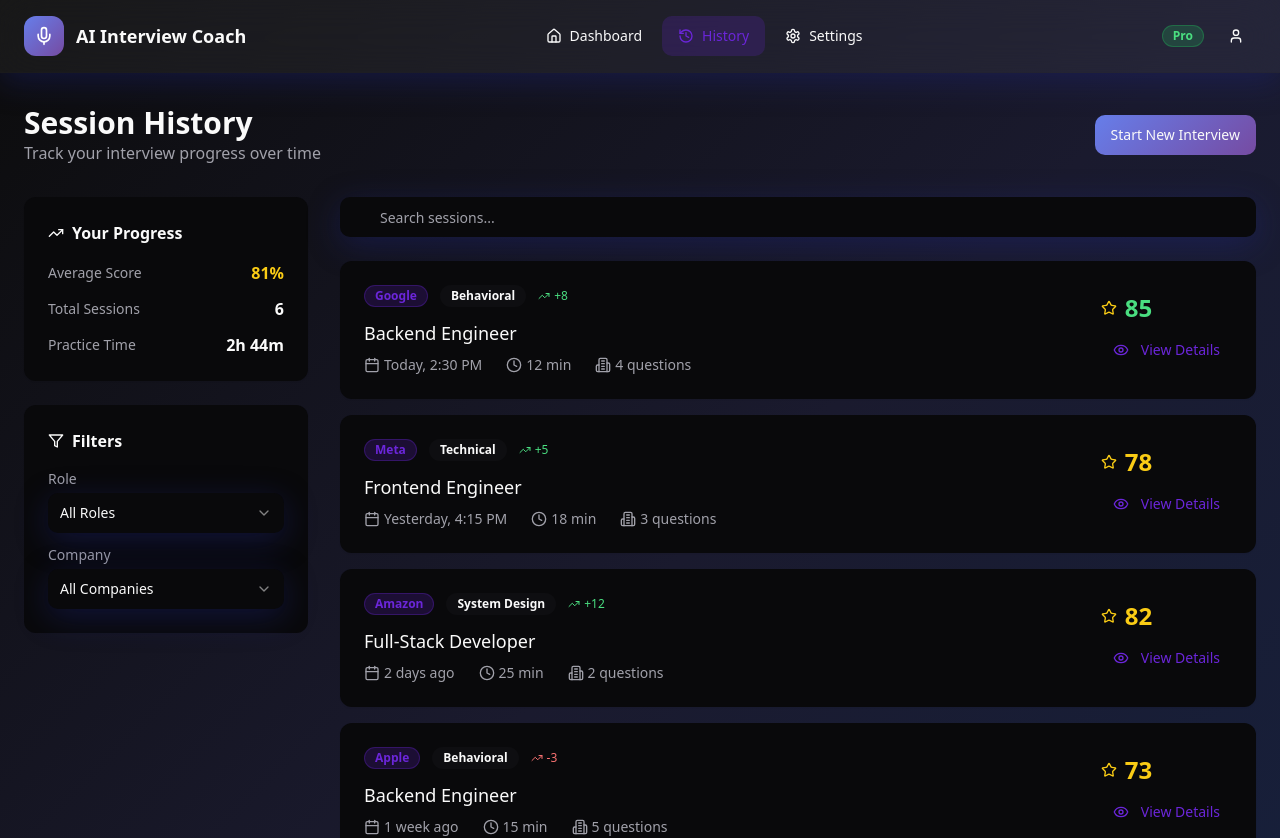
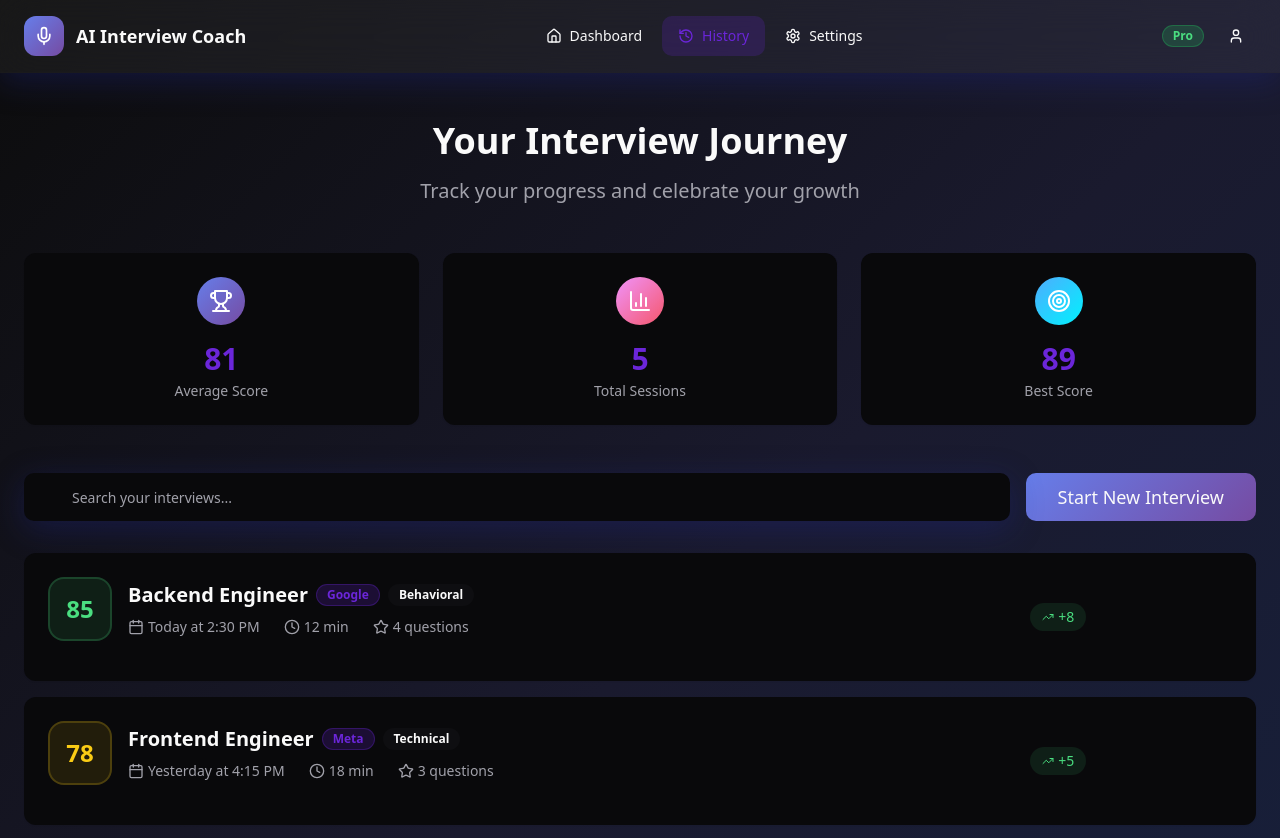
Before and after one commit to gokul18181818/audio-interview-insights-ai, a React (Vite) app: page /history in a window 1280 px wide. Shown: the top 838 px of the page. Built offline with nearby package versions, Linux system fonts and the light colour scheme.

Commit message:
Refactor: Revamp session history page UI
Rehauled the session history page for a more user-friendly and modern UI. Improved layout and design for better readability and navigation.

```diff
--- a/src/pages/SessionHistory.tsx
+++ b/src/pages/SessionHistory.tsx
@@ -5,91 +5,89 @@ import { Button } from "@/components/ui/button";
 import { Card, CardContent } from "@/components/ui/card";
 import { Input } from "@/components/ui/input";
 import { Badge } from "@/components/ui/badge";
-import { Select, SelectContent, SelectItem, SelectTrigger, SelectValue } from "@/components/ui/select";
 import {
   Search,
   Calendar,
   Clock,
   Star,
   TrendingUp,
-  Building2,
-  Filter,
-  Eye
+  Play,
+  ChevronRight,
+  BarChart3,
+  Target,
+  Trophy
 } from "lucide-react";
 import Navigation from "@/components/Navigation";
 
 const SessionHistory = () => {
   const navigate = useNavigate();
   const [searchTerm, setSearchTerm] = useState("");
-  const [roleFilter, setRoleFilter] = useState("all");
-  const [companyFilter, setCompanyFilter] = useState("all");
 
   const sessions = [
     {
       id: 1,
-      date: "Today, 2:30 PM",
+      date: "Today",
+      time: "2:30 PM",
       company: "Google",
       role: "Backend Engineer",
       type: "Behavioral",
       score: 85,
       duration: "12 min",
       questions: 4,
-      improvement: "+8"
+      improvement: "+8",
+      status: "completed"
     },
     {
       id: 2,
-      date: "Yesterday, 4:15 PM",
+      date: "Yesterday",
+      time: "4:15 PM",
       company: "Meta",
       role: "Frontend Engineer",
       type: "Technical",
       score: 78,
       duration: "18 min",
       questions: 3,
-      improvement: "+5"
+      improvement: "+5",
+      status: "completed"
     },
     {
       id: 3,
       date: "2 days ago",
+      time: "10:30 AM",
       company: "Amazon",
       role: "Full-Stack Developer",
       type: "System Design",
       score: 82,
       duration: "25 min",
       questions: 2,
-      improvement: "+12"
+      improvement: "+12",
+      status: "completed"
     },
     {
       id: 4,
       date: "1 week ago",
+      time: "3:45 PM",
       company: "Apple",
       role: "Backend Engineer",
       type: "Behavioral",
       score: 73,
       duration: "15 min",
       questions: 5,
-      improvement: "-3"
+      improvement: "-3",
+      status: "completed"
     },
     {
       id: 5,
       date: "1 week ago",
+      time: "11:20 AM",
       company: "Microsoft",
       role: "DevOps Engineer",
       type: "Technical",
       score: 89,
       duration: "20 min",
       questions: 4,
-      improvement: "+15"
-    },
-    {
-      id: 6,
-      date: "2 weeks ago",
-      company: "Netflix",
-      role: "Frontend Engineer",
-      type: "Behavioral",
-      score: 76,
-      duration: "14 min",
-      questions: 4,
-      improvement: "+2"
+      improvement: "+15",
+      status: "completed"
     }
   ];
 
@@ -99,188 +97,165 @@ const SessionHistory = () => {
     return "text-red-400";
   };
 
+  const getScoreBgColor = (score: number) => {
+    if (score >= 85) return "bg-green-400/10 border-green-400/20";
+    if (score >= 70) return "bg-yellow-400/10 border-yellow-400/20";
+    return "bg-red-400/10 border-red-400/20";
+  };
+
   const getImprovementColor = (improvement: string) => {
     const value = parseInt(improvement);
-    if (value > 0) return "text-green-400";
-    if (value < 0) return "text-red-400";
-    return "text-muted-foreground";
+    if (value > 0) return "text-green-400 bg-green-400/10";
+    if (value < 0) return "text-red-400 bg-red-400/10";
+    return "text-muted-foreground bg-muted/20";
   };
 
   const averageScore = Math.round(sessions.reduce((acc, session) => acc + session.score, 0) / sessions.length);
   const totalSessions = sessions.length;
-  const totalPracticeTime = sessions.reduce((acc, session) => {
-    return acc + parseInt(session.duration);
-  }, 0);
+  const bestScore = Math.max(...sessions.map(s => s.score));
 
   return (
     <div className="min-h-screen">
       <Navigation />
 
-      <div className="container mx-auto px-6 py-8">
+      <div className="container mx-auto px-6 py-12">
         {/* Header */}
-        <div className="flex items-center justify-between mb-8">
-          <div>
-            <h1 className="text-3xl font-bold">Session History</h1>
-            <p className="text-muted-foreground">Track your interview progress over time</p>
-          </div>
-          <Button onClick={() => navigate("/interview-setup")} className="bg-gradient-primary">
-            Start New Interview
-          </Button>
+        <div className="text-center mb-12">
+          <h1 className="text-4xl font-bold mb-4">Your Interview Journey</h1>
+          <p className="text-xl text-muted-foreground">Track your progress and celebrate your growth</p>
         </div>
 
-        <div className="grid lg:grid-cols-4 gap-8">
-          {/* Sidebar - Stats & Filters */}
-          <div className="space-y-6">
         {/* Quick Stats */}
-            <Card className="glass-card border-0">
-              <CardContent className="p-6 space-y-4">
-                <h3 className="font-semibold flex items-center gap-2">
-                  <TrendingUp className="w-4 h-4" />
-                  Your Progress
-                </h3>
-
-                <div className="space-y-3">
-                  <div className="flex items-center justify-between">
-                    <span className="text-sm text-muted-foreground">Average Score</span>
-                    <span className={`font-semibold ${getScoreColor(averageScore)}`}>
-                      {averageScore}%
-                    </span>
+        <div className="grid grid-cols-1 md:grid-cols-3 gap-6 mb-12">
+          <Card className="glass-card border-0 text-center">
+            <CardContent className="p-6">
+              <div className="w-12 h-12 rounded-full bg-gradient-primary flex items-center justify-center mx-auto mb-4">
+                <Trophy className="w-6 h-6 text-white" />
               </div>
-                  <div className="flex items-center justify-between">
-                    <span className="text-sm text-muted-foreground">Total Sessions</span>
-                    <span className="font-semibold">{totalSessions}</span>
-                  </div>
-                  <div className="flex items-center justify-between">
-                    <span className="text-sm text-muted-foreground">Practice Time</span>
-                    <span className="font-semibold">{Math.round(totalPracticeTime/60)}h {totalPracticeTime%60}m</span>
-                  </div>
-                </div>
+              <div className="text-3xl font-bold text-primary mb-1">{averageScore}</div>
+              <div className="text-sm text-muted-foreground">Average Score</div>
             </CardContent>
           </Card>
 
-            {/* Filters */}
-            <Card className="glass-card border-0">
-              <CardContent className="p-6 space-y-4">
-                <h3 className="font-semibold flex items-center gap-2">
-                  <Filter className="w-4 h-4" />
-                  Filters
-                </h3>
+          <Card className="glass-card border-0 text-center">
+            <CardContent className="p-6">
+              <div className="w-12 h-12 rounded-full bg-gradient-secondary flex items-center justify-center mx-auto mb-4">
+                <BarChart3 className="w-6 h-6 text-white" />
+              </div>
+              <div className="text-3xl font-bold text-primary mb-1">{totalSessions}</div>
+              <div className="text-sm text-muted-foreground">Total Sessions</div>
+            </CardContent>
+          </Card>
 
-                <div className="space-y-3">
-                  <div>
-                    <label className="text-sm text-muted-foreground mb-1 block">Role</label>
-                    <Select value={roleFilter} onValueChange={setRoleFilter}>
-                      <SelectTrigger className="glass-card border-0">
-                        <SelectValue />
-                      </SelectTrigger>
-                      <SelectContent>
-                        <SelectItem value="all">All Roles</SelectItem>
-                        <SelectItem value="backend">Backend Engineer</SelectItem>
-                        <SelectItem value="frontend">Frontend Engineer</SelectItem>
-                        <SelectItem value="fullstack">Full-Stack Developer</SelectItem>
-                        <SelectItem value="devops">DevOps Engineer</SelectItem>
-                      </SelectContent>
-                    </Select>
+          <Card className="glass-card border-0 text-center">
+            <CardContent className="p-6">
+              <div className="w-12 h-12 rounded-full bg-gradient-accent flex items-center justify-center mx-auto mb-4">
+                <Target className="w-6 h-6 text-white" />
               </div>
-
-                  <div>
-                    <label className="text-sm text-muted-foreground mb-1 block">Company</label>
-                    <Select value={companyFilter} onValueChange={setCompanyFilter}>
-                      <SelectTrigger className="glass-card border-0">
-                        <SelectValue />
-                      </SelectTrigger>
-                      <SelectContent>
-                        <SelectItem value="all">All Companies</SelectItem>
-                        <SelectItem value="google">Google</SelectItem>
-                        <SelectItem value="meta">Meta</SelectItem>
-                        <SelectItem value="amazon">Amazon</SelectItem>
-                        <SelectItem value="apple">Apple</SelectItem>
-                        <SelectItem value="microsoft">Microsoft</SelectItem>
-                      </SelectContent>
-                    </Select>
-                  </div>
-                </div>
+              <div className="text-3xl font-bold text-primary mb-1">{bestScore}</div>
+              <div className="text-sm text-muted-foreground">Best Score</div>
             </CardContent>
           </Card>
         </div>
 
-          {/* Main Content - Session List */}
-          <div className="lg:col-span-3 space-y-6">
-            {/* Search */}
-            <div className="relative">
-              <Search className="absolute left-3 top-1/2 transform -translate-y-1/2 w-4 h-4 text-muted-foreground" />
+        {/* Search and New Interview */}
+        <div className="flex flex-col sm:flex-row gap-4 mb-8">
+          <div className="relative flex-1">
+            <Search className="absolute left-3 top-1/2 transform -translate-y-1/2 w-5 h-5 text-muted-foreground" />
             <Input
-                placeholder="Search sessions..."
+              placeholder="Search your interviews..."
               value={searchTerm}
               onChange={(e) => setSearchTerm(e.target.value)}
-                className="glass-card border-0 pl-10"
+              className="glass-card border-0 pl-12 h-12 text-lg"
             />
+          </div>
+          <Button
+            onClick={() => navigate("/interview-setup")}
+            className="bg-gradient-primary h-12 px-8 text-lg"
+          >
+            Start New Interview
+          </Button>
         </div>
 
         {/* Sessions List */}
         <div className="space-y-4">
           {sessions.map((session) => (
-                <Card key={session.id} className="glass-card border-0 hover:bg-white/5 transition-all">
+            <Card key={session.id} className="glass-card border-0 hover:bg-white/5 transition-all group cursor-pointer">
               <CardContent className="p-6">
                 <div className="flex items-center justify-between">
                   <div className="flex-1">
-                        <div className="flex items-center gap-3 mb-3">
-                          <Badge variant="outline" className="bg-primary/20 text-primary border-primary/30">
+                    <div className="flex items-center gap-4 mb-4">
+                      <div className={`w-16 h-16 rounded-2xl border-2 flex items-center justify-center ${getScoreBgColor(session.score)}`}>
+                        <span className={`text-2xl font-bold ${getScoreColor(session.score)}`}>
+                          {session.score}
+                        </span>
+                      </div>
+
+                      <div className="flex-1">
+                        <div className="flex items-center gap-2 mb-2">
+                          <h3 className="text-xl font-semibold">{session.role}</h3>
+                          <Badge className="bg-primary/20 text-primary border-primary/30">
                             {session.company}
                           </Badge>
                           <Badge variant="secondary" className="bg-muted/20">
                             {session.type}
                           </Badge>
-                          <div className={`flex items-center gap-1 ${getImprovementColor(session.improvement)}`}>
-                            <TrendingUp className="w-3 h-3" />
-                            <span className="text-xs font-medium">{session.improvement}</span>
                         </div>
-                        </div>
-
-                        <h4 className="font-medium text-lg mb-2">{session.role}</h4>
 
                         <div className="flex items-center gap-6 text-sm text-muted-foreground">
                           <div className="flex items-center gap-1">
                             <Calendar className="w-4 h-4" />
-                            {session.date}
+                            {session.date} at {session.time}
                           </div>
                           <div className="flex items-center gap-1">
                             <Clock className="w-4 h-4" />
                             {session.duration}
                           </div>
                           <div className="flex items-center gap-1">
-                            <Building2 className="w-4 h-4" />
+                            <Star className="w-4 h-4" />
                             {session.questions} questions
                           </div>
                         </div>
                       </div>
+                    </div>
+                  </div>
 
-                      <div className="text-right flex items-center gap-4">
-                        <div>
-                          <div className="flex items-center gap-2 mb-2">
-                            <Star className="w-4 h-4 text-yellow-400" />
-                            <span className={`text-2xl font-bold ${getScoreColor(session.score)}`}>
-                              {session.score}
-                            </span>
+                  <div className="flex items-center gap-4">
+                    <div className={`flex items-center gap-1 px-3 py-1 rounded-full text-sm font-medium ${getImprovementColor(session.improvement)}`}>
+                      <TrendingUp className="w-3 h-3" />
+                      <span>{session.improvement}</span>
                     </div>
+
                     <Button
                       variant="ghost"
                       size="sm"
-                            className="text-primary hover:text-primary/80"
+                      className="opacity-0 group-hover:opacity-100 transition-opacity"
                       onClick={() => navigate("/session-summary")}
                     >
-                            <Eye className="w-4 h-4 mr-1" />
-                            View Details
+                      <Play className="w-4 h-4 mr-2" />
+                      Review
+                      <ChevronRight className="w-4 h-4 ml-1" />
                     </Button>
-                        </div>
                   </div>
                 </div>
               </CardContent>
             </Card>
           ))}
         </div>
+
+        {/* Empty State for No Results */}
+        {sessions.length === 0 && (
+          <div className="text-center py-16">
+            <div className="w-24 h-24 rounded-full bg-gradient-primary/20 flex items-center justify-center mx-auto mb-6">
+              <BarChart3 className="w-12 h-12 text-primary" />
             </div>
+            <h3 className="text-2xl font-semibold mb-2">No interviews yet</h3>
+            <p className="text-muted-foreground mb-6">Start your first mock interview to begin tracking your progress</p>
+            <Button onClick={() => navigate("/interview-setup")} className="bg-gradient-primary">
+              Start Your First Interview
+            </Button>
           </div>
+        )}
       </div>
     </div>
   );
```
Lines whose indentation alone changed are shown as unchanged.
